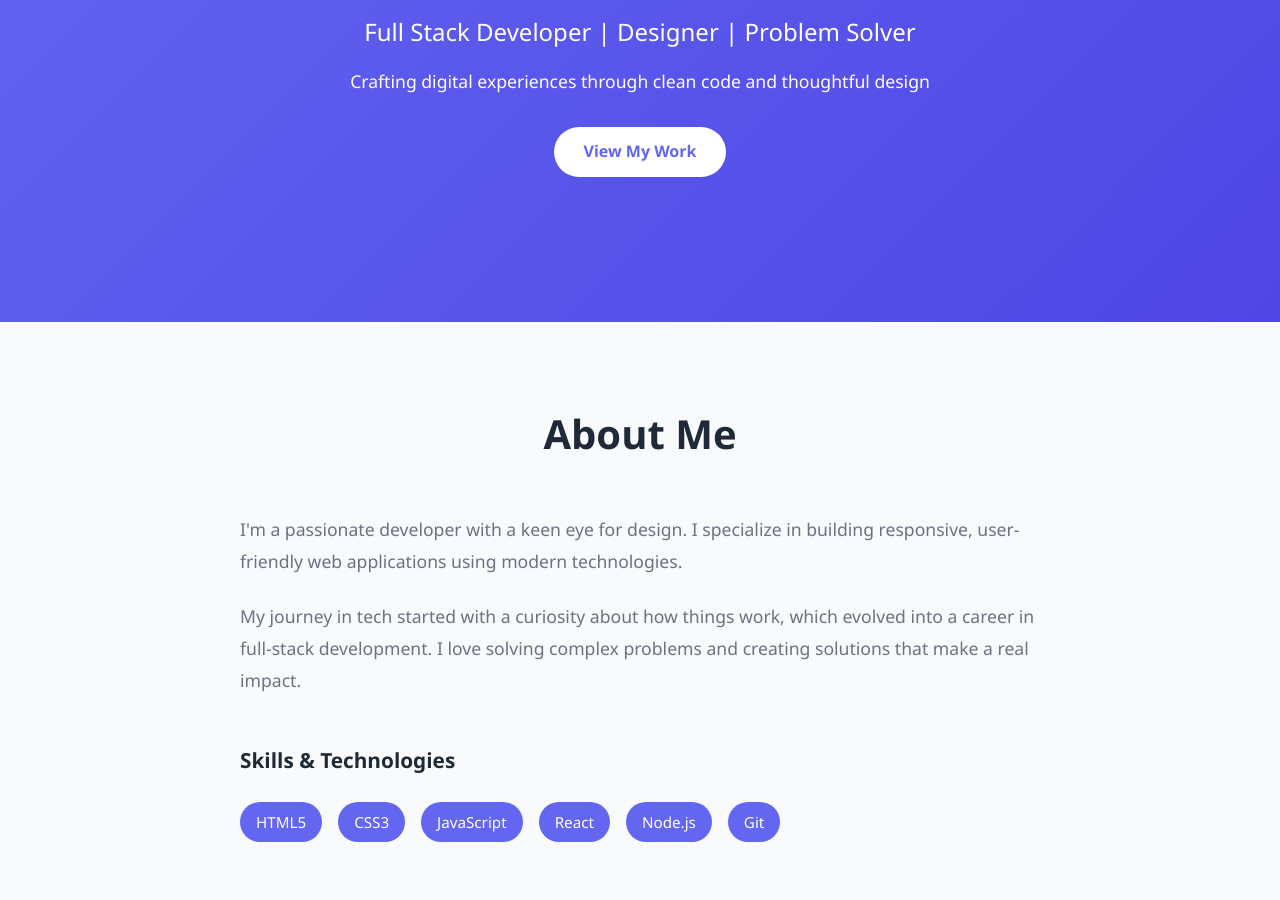
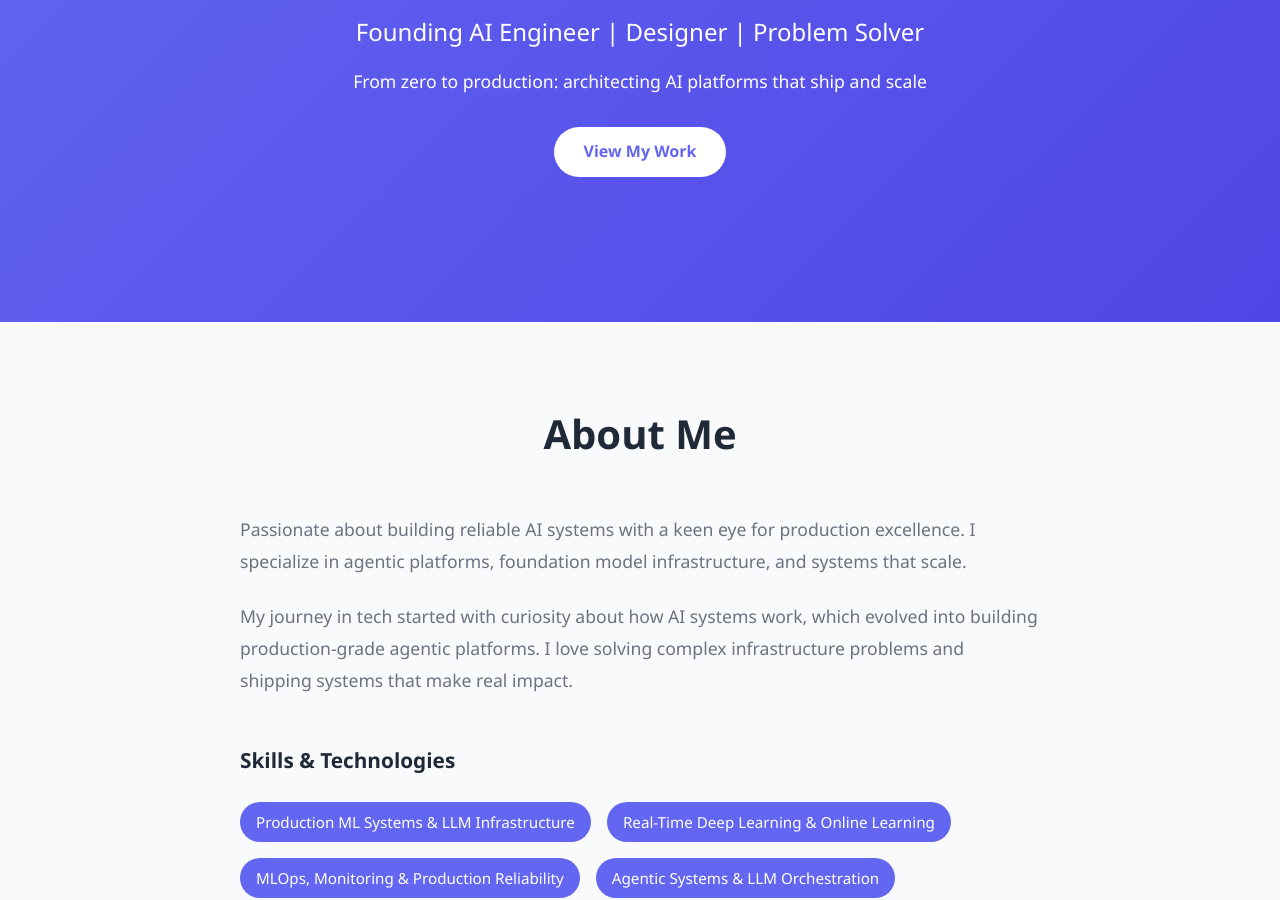
Before and after one commit to keeruchek/Portfolio, a plain HTML site: page index.html in a window 1280 px wide. Shown: the part 316-1216 px from the top of the page. Drawn offline with Linux system fonts and the light colour scheme.

Commit message:
Revise hero section and about me content
Updated personal introduction and skills to reflect focus on AI and production systems.

```diff
--- a/index.html
+++ b/index.html
@@ -33,8 +33,8 @@
         <div class="container">
             <div class="hero-content">
                 <h1>Hi, I'm Keeruchek</h1>
-                <p class="hero-subtitle">Full Stack Developer | Designer | Problem Solver</p>
-                <p class="hero-description">Crafting digital experiences through clean code and thoughtful design</p>
+                <p class="hero-subtitle">Founding AI Engineer | Designer | Problem Solver</p>
+                <p class="hero-description">From zero to production: architecting AI platforms that ship and scale</p>
                 <a href="#projects" class="btn btn-primary">View My Work</a>
             </div>
         </div>
@@ -46,17 +46,17 @@
             <h2 class="section-title">About Me</h2>
             <div class="about-content">
                 <div class="about-text">
-                    <p>I'm a passionate developer with a keen eye for design. I specialize in building responsive, user-friendly web applications using modern technologies.</p>
-                    <p>My journey in tech started with a curiosity about how things work, which evolved into a career in full-stack development. I love solving complex problems and creating solutions that make a real impact.</p>
+                    <p>Passionate about building reliable AI systems with a keen eye for production excellence. I specialize in agentic platforms, foundation model infrastructure, and systems that scale.</p>
+                    <p>My journey in tech started with curiosity about how AI systems work, which evolved into building production-grade agentic platforms. I love solving complex infrastructure problems and shipping systems that make real impact.</p>
 
                     <div class="skills-section">
                         <h3>Skills & Technologies</h3>
                         <div class="skills-grid">
-                            <span class="skill-tag">HTML5</span>
-                            <span class="skill-tag">CSS3</span>
-                            <span class="skill-tag">JavaScript</span>
-                            <span class="skill-tag">React</span>
-                            <span class="skill-tag">Node.js</span>
+                            <span class="skill-tag">Production ML Systems & LLM Infrastructure</span>
+                            <span class="skill-tag">Real-Time Deep Learning & Online Learning</span>
+                            <span class="skill-tag">MLOps, Monitoring & Production Reliability</span>
+                            <span class="skill-tag">Agentic Systems & LLM Orchestration</span>
+                            <span class="skill-tag">Cloud Infrastructure & Systems Scaling</span>
                             <span class="skill-tag">Git</span>
                         </div>
                     </div>
```
